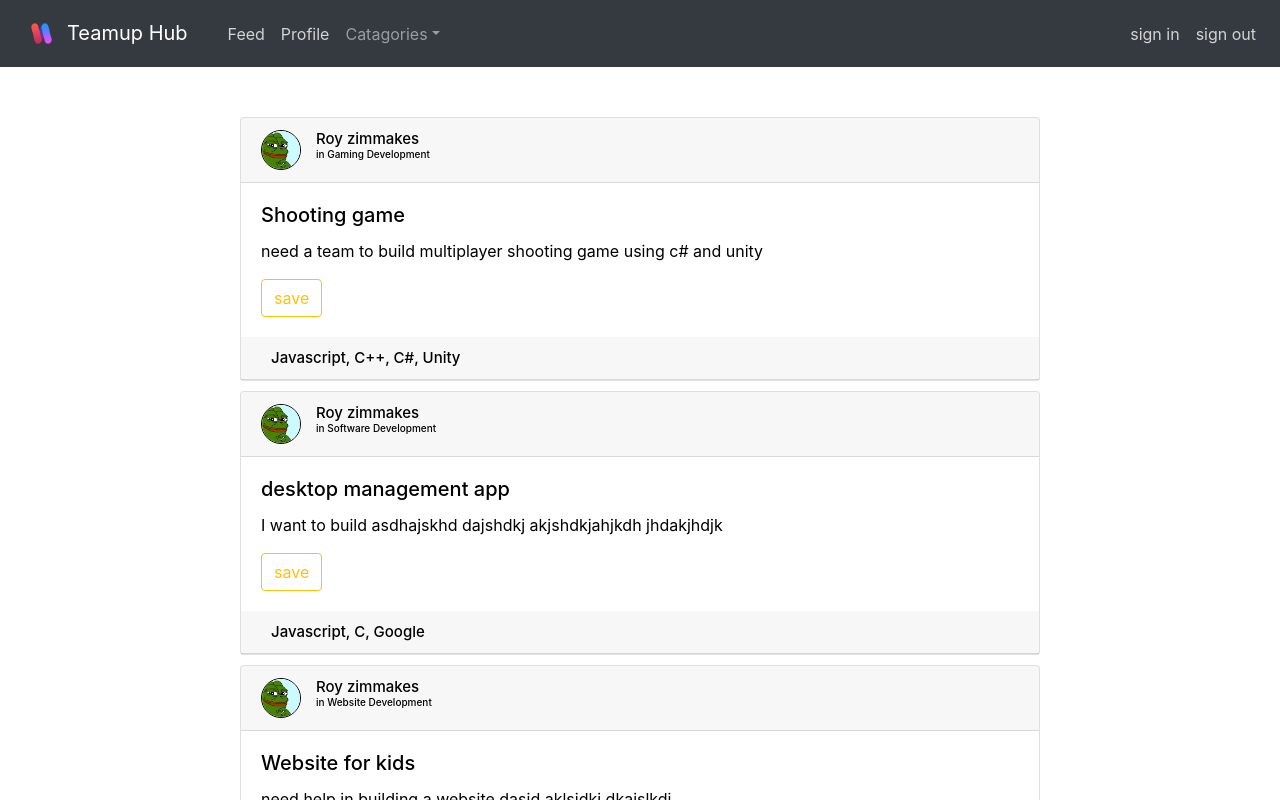
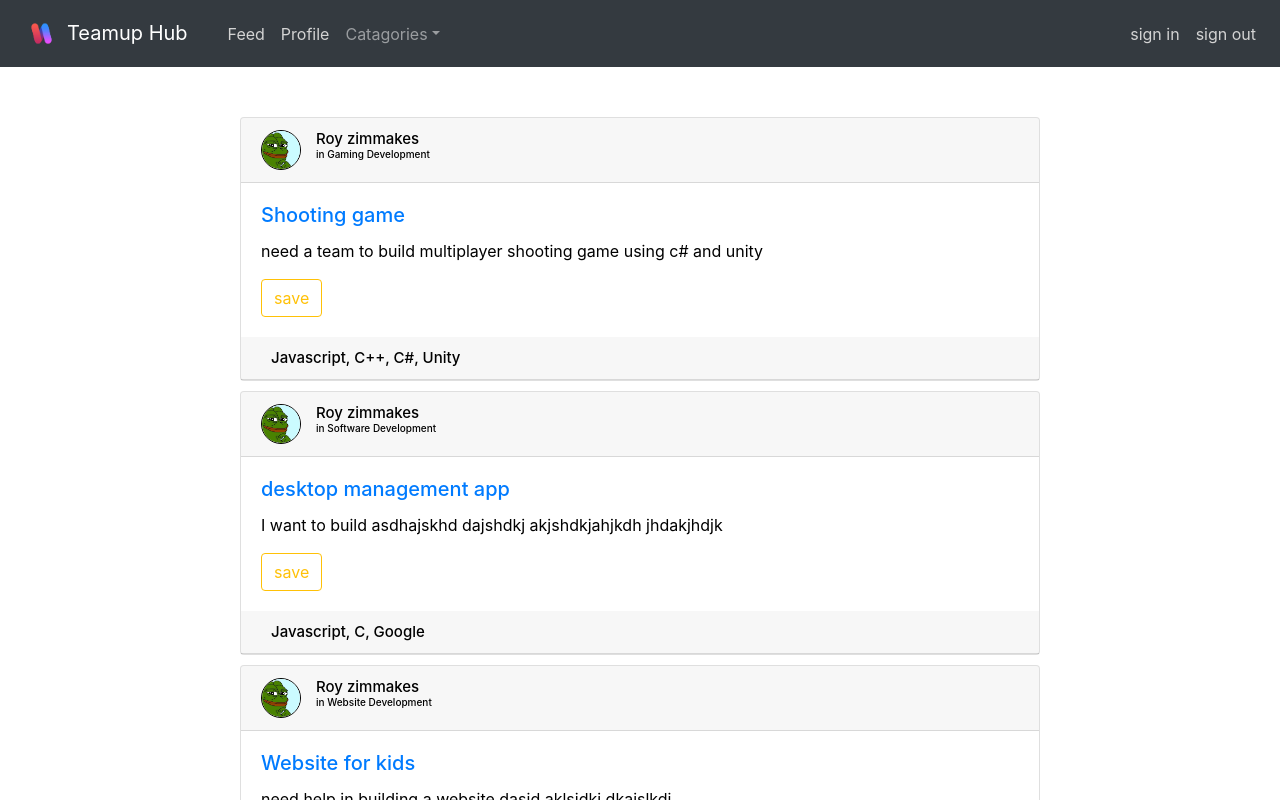
Before and after one commit to FarsBein/Teamup-hub, a React (Create React App) app: page / in a window 1280 px wide. Shown: the top 800 px of the page. Built offline with nearby package versions, Linux system fonts and the light colour scheme.

Commit message:
add link for cards

```diff
--- a/src/components/pages/feed/feed.js
+++ b/src/components/pages/feed/feed.js
@@ -44,7 +44,6 @@ const Feed = () => {
             <div className={'cards-container'}>
                     {cardsInfo.map((card,index) => (
                         <div className={'cards'} key={index}>
-                            <Link to="/post" style={{ textDecoration: 'none'}}>
                             <ReactBootstrap.Card className='reactBootstrap-card'>
                                 <ReactBootstrap.Card.Header as="h5">
                                     <ReactBootstrap.Container>
@@ -62,7 +61,9 @@ const Feed = () => {
                                     </ReactBootstrap.Container>
                                 </ReactBootstrap.Card.Header>
                                 <ReactBootstrap.Card.Body>
+                                    <Link to="/post" style={{ 'textDecoration': 'none'}}>
                                         <ReactBootstrap.Card.Title>{card['title']}</ReactBootstrap.Card.Title>
+                                    </Link>
                                     <ReactBootstrap.Card.Text>
                                         {card['description']}
                                     </ReactBootstrap.Card.Text>
@@ -81,7 +82,6 @@ const Feed = () => {
                                             </div>
                                 </ReactBootstrap.Card.Header>
                             </ReactBootstrap.Card>
-                            </Link>
                         </div>
                     ))}
             </div>
```
Lines whose indentation alone changed are shown as unchanged.
